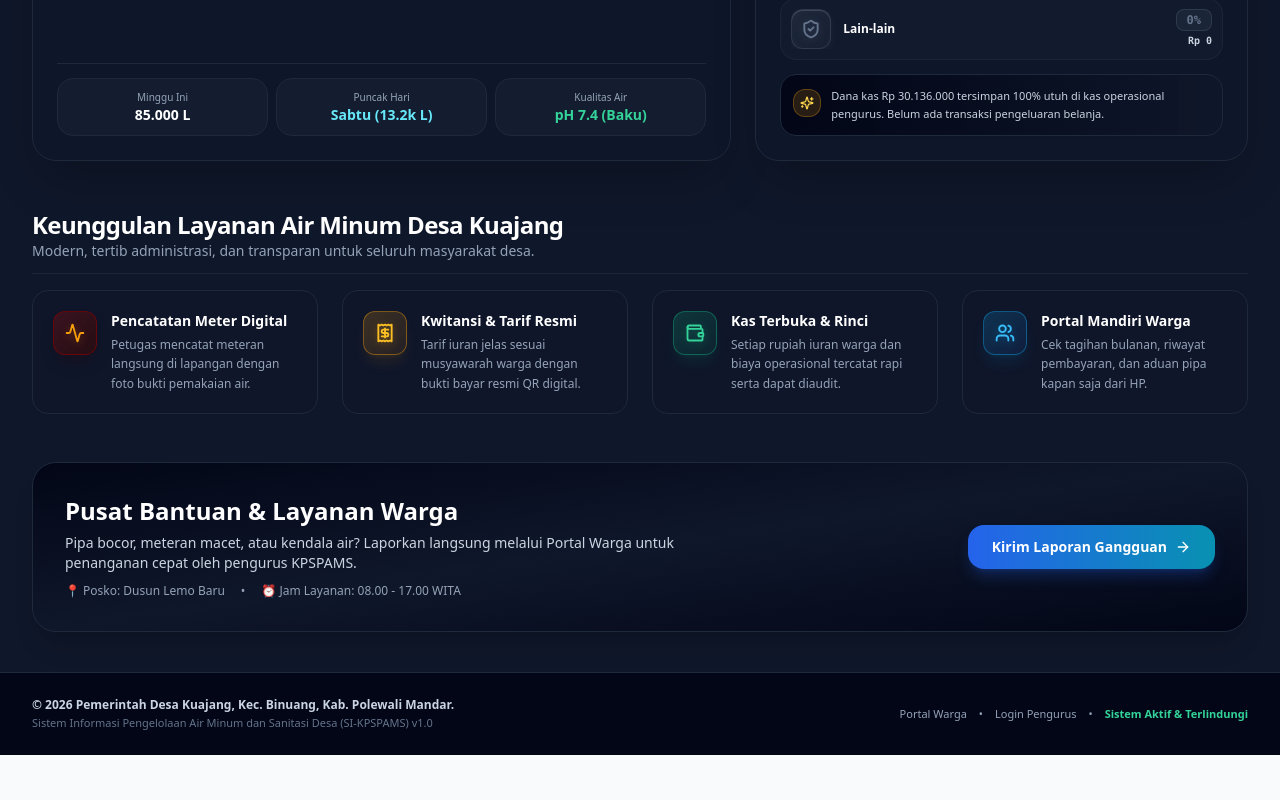
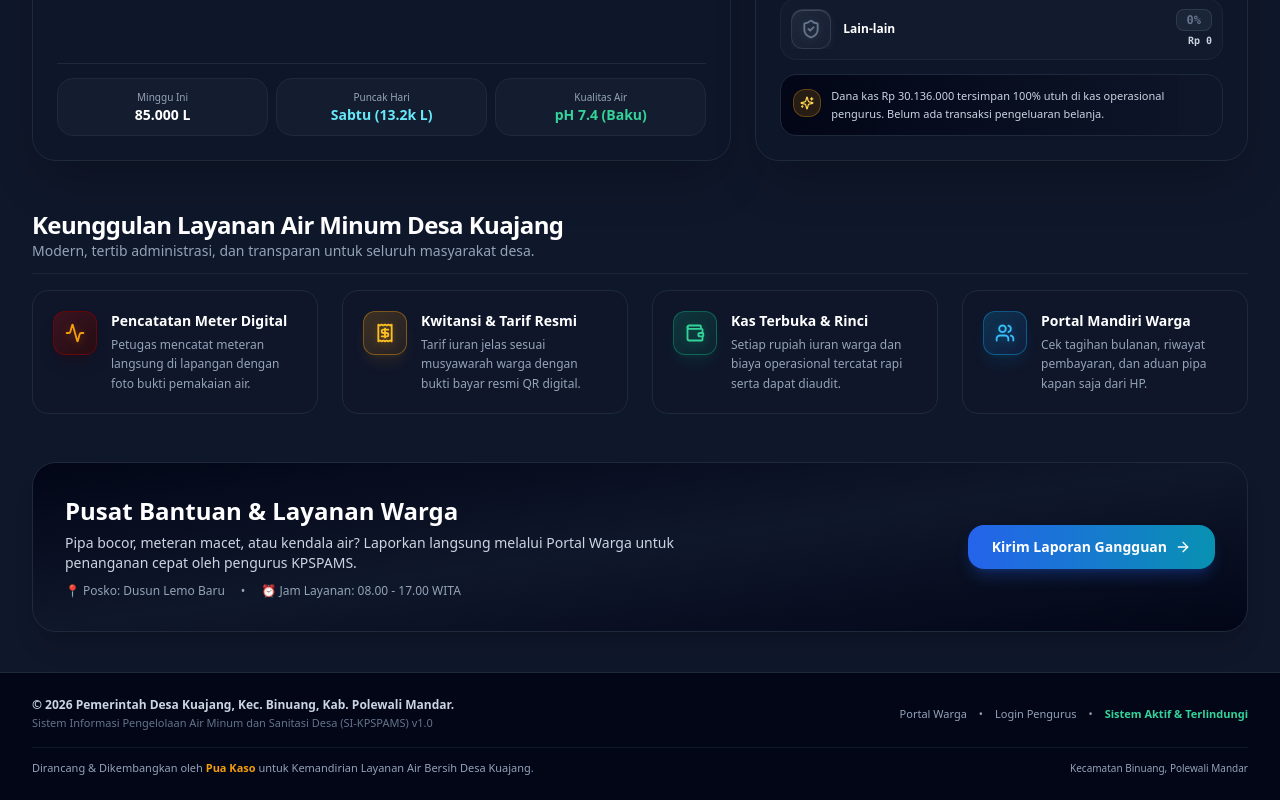
Before and after one commit to zarukjhi21/sistem_kpspams, a Next.js app in the folder frontend/: page / in a window 1280 px wide. Shown: the part 2844-3644 px from the top of the page. Before the commit the page ends 3599 px from the top, so only its background shows below. Built offline with nearby package versions, Linux system fonts and the light colour scheme; no server answers.

Commit message:
feat: credit Pua Kaso as lead developer in footers and application metadata

```diff
--- a/frontend/src/app/layout.tsx
+++ b/frontend/src/app/layout.tsx
@@ -15,7 +15,8 @@ export const metadata: Metadata = {
   title: "SI-KPSPAMS KUAJANG | Sistem Informasi Pengelolaan Air Perdesaan",
   description: "Sistem Informasi Terpadu Pengelolaan KPSPAMS Desa Kuajang: Cek tagihan mandiri warga, transparansi kas operasional riil, dan peta geospasial jaringan air bersih.",
   applicationName: "SI-KPSPAMS Kuajang",
-  authors: [{ name: "Pemerintah Desa Kuajang" }],
+  authors: [{ name: "Pemerintah Desa Kuajang" }, { name: "Pua Kaso" }],
+  creator: "Pua Kaso",
   keywords: [
     "KPSPAMS",
     "Desa Kuajang",
--- a/frontend/src/app/login/page.tsx
+++ b/frontend/src/app/login/page.tsx
@@ -279,9 +279,12 @@ export default function LoginPage() {
       </main>
 
       {/* Clean Minimalist Footer */}
-      <footer className="max-w-md w-full mx-auto text-center z-10 pt-4 pb-2 text-[11px] text-slate-400">
+      <footer className="max-w-md w-full mx-auto text-center z-10 pt-4 pb-2 text-[11px] text-slate-400 space-y-0.5">
         <p>© 2026 Pemerintah Desa Kuajang, Kec. Binuang, Kab. Polewali Mandar</p>
-        <p className="text-[10px] text-slate-400/80 mt-0.5">Sistem Informasi Pengelolaan Air Minum dan Sanitasi Perdesaan</p>
+        <p className="text-[10px] text-slate-400/80">Sistem Informasi Pengelolaan Air Minum dan Sanitasi Perdesaan</p>
+        <p className="text-[10px] text-slate-400 pt-0.5">
+          Dikembangkan oleh <span className="text-slate-300 font-semibold">Pua Kaso</span>
+        </p>
       </footer>
 
       {/* Account Help Modal */}
--- a/frontend/src/app/page.tsx
+++ b/frontend/src/app/page.tsx
@@ -474,7 +474,8 @@ export default function HomePage() {
 
       {/* Footer */}
       <footer className="bg-slate-950 text-slate-400 text-xs py-6 border-t border-slate-800 mt-auto">
-        <div className="max-w-7xl mx-auto px-4 sm:px-6 lg:px-8 flex flex-col sm:flex-row items-center justify-between gap-3">
+        <div className="max-w-7xl mx-auto px-4 sm:px-6 lg:px-8 space-y-4">
+          <div className="flex flex-col sm:flex-row items-center justify-between gap-3">
             <div>
               <p className="font-semibold text-slate-300">© 2026 Pemerintah Desa Kuajang, Kec. Binuang, Kab. Polewali Mandar.</p>
               <p className="text-slate-500 text-[11px] mt-0.5">Sistem Informasi Pengelolaan Air Minum dan Sanitasi Desa (SI-KPSPAMS) v1.0</p>
@@ -487,6 +488,13 @@ export default function HomePage() {
               <span className="text-emerald-400 font-bold">Sistem Aktif &amp; Terlindungi</span>
             </div>
           </div>
+          <div className="pt-3 border-t border-slate-900 flex flex-col sm:flex-row items-center justify-between text-[11px] text-slate-400 gap-2">
+            <p>
+              Dirancang &amp; Dikembangkan oleh <span className="text-brand-gold-400 font-bold">Pua Kaso</span> untuk Kemandirian Layanan Air Bersih Desa Kuajang.
+            </p>
+            <span className="text-slate-400 text-[10px]">Kecamatan Binuang, Polewali Mandar</span>
+          </div>
+        </div>
       </footer>
     </div>
   );
--- a/frontend/src/app/portal/page.tsx
+++ b/frontend/src/app/portal/page.tsx
@@ -575,10 +575,13 @@ function CitizenPortalContent() {
       </main>
 
       {/* Clean Footer */}
-      <footer className="max-w-4xl w-full mx-auto px-4 text-center py-6 text-xs text-slate-400 border-t border-slate-200 mt-8">
-        <p>© 2026 Pemerintah Desa Kuajang, Kec. Binuang, Kab. Polewali Mandar.</p>
-        <p className="text-[11px] text-slate-400/80 mt-0.5">
+      <footer className="max-w-4xl w-full mx-auto px-4 text-center py-6 text-xs text-slate-400 border-t border-slate-200 mt-8 space-y-1">
+        <p className="font-medium text-slate-600">© 2026 Pemerintah Desa Kuajang, Kec. Binuang, Kab. Polewali Mandar.</p>
+        <p className="text-[11px] text-slate-400">
           SI-KPSPAMS KUAJANG • Layanan Transparansi Air Bersih Terpadu
+        </p>
+        <p className="text-[11px] text-slate-500 pt-1">
+          Dirancang &amp; Dikembangkan oleh <span className="font-semibold text-slate-700">Pua Kaso</span>
         </p>
       </footer>
 
```
Lines whose indentation alone changed are shown as unchanged.
